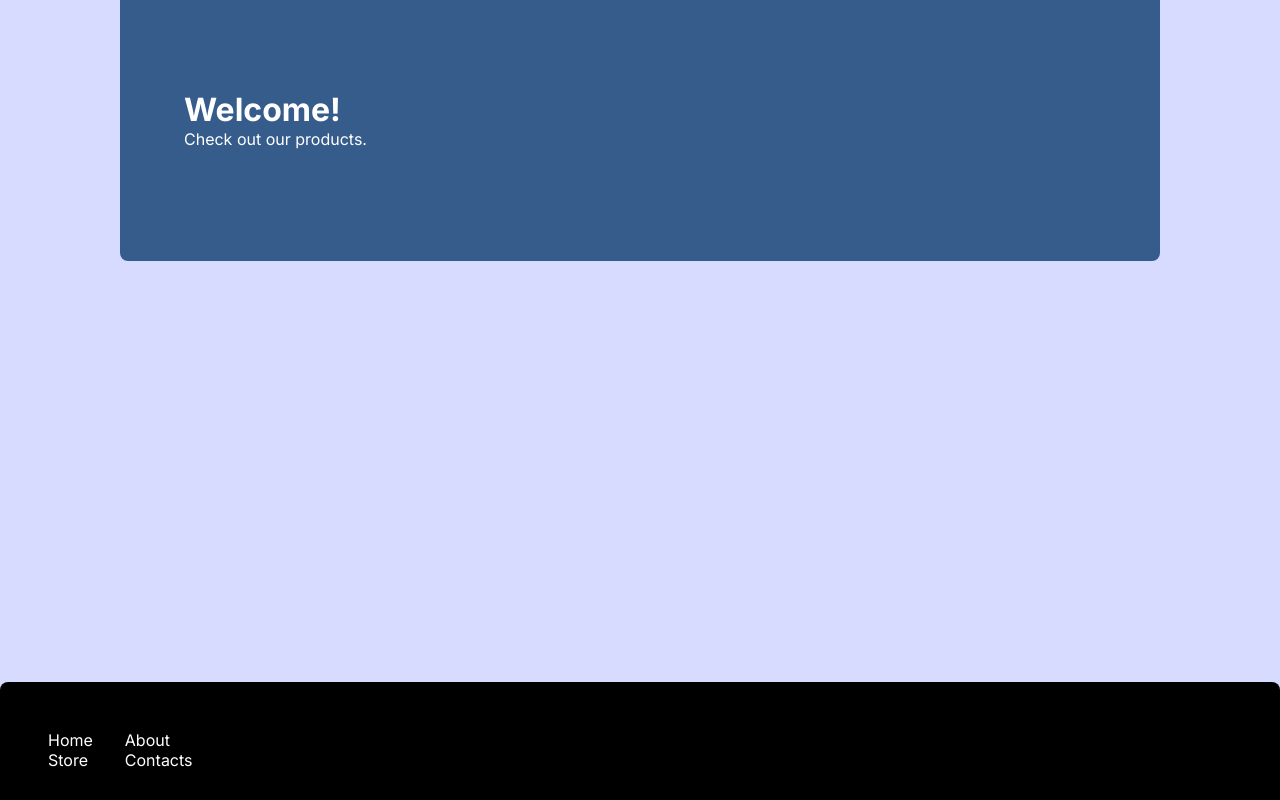
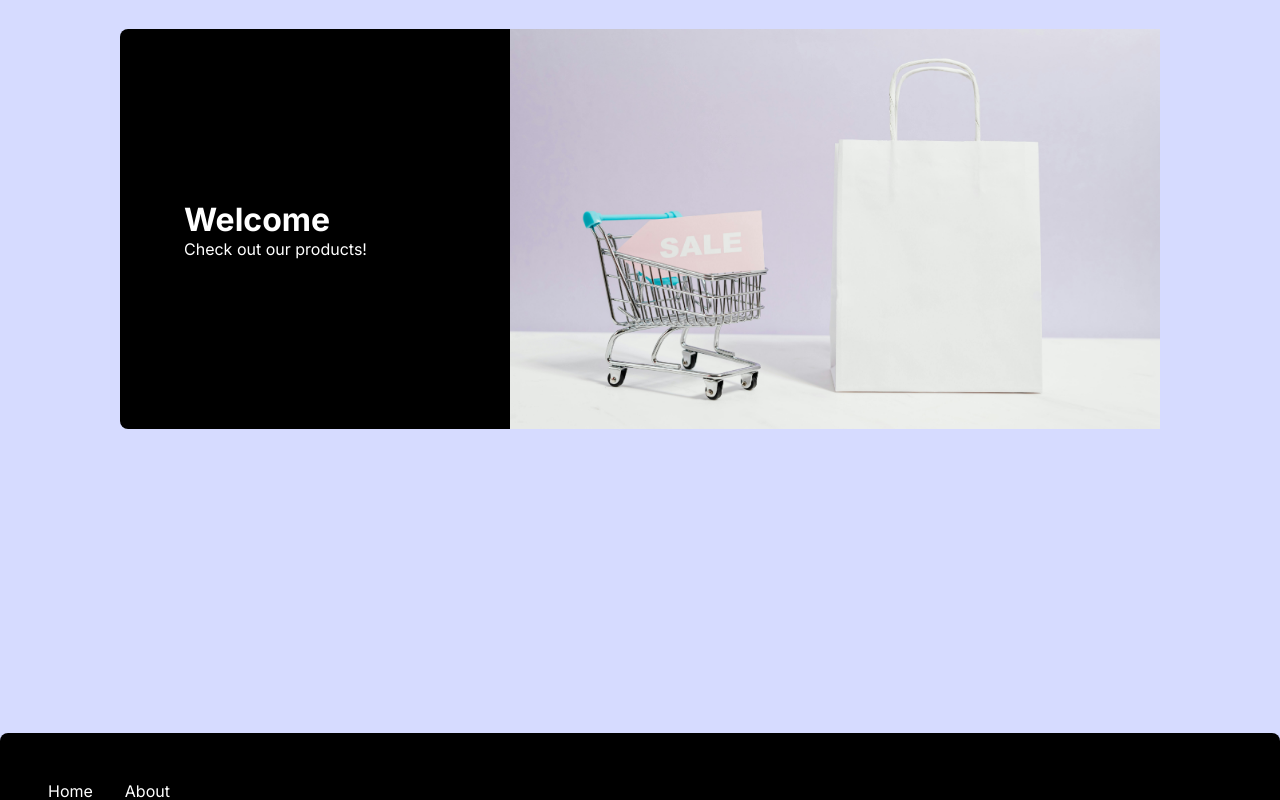
Before and after one commit to alexandreSilva604/e_commerce_front, a Next.js app: page / in a window 1280 px wide. Shown: the part 260-1060 px from the top of the page. Built offline with nearby package versions, Linux system fonts and the light colour scheme.

Commit message:
Main page additions and changes

```diff
--- a/src/app/page.js
+++ b/src/app/page.js
@@ -1,5 +1,6 @@
 import Link from "next/link";
 import styles from "./page.module.css";
+import Image from "next/image";
 
 export default function Home() {
   return (
@@ -7,8 +8,11 @@ export default function Home() {
 
       <Link href='/pages/store'>
         <div className={styles.homeMain}>
-          <h1>Welcome!</h1>
-          <p>Check out our products.</p>
+          <div className={styles.mainGroup}>
+            <h1>Welcome</h1>
+            <p>Check out our products!</p>
+          </div>
+          <Image src='/img/shopping-cart.jpg' width={650} height={400} />
         </div>
       </Link>
     </main>
--- a/src/app/page.module.css
+++ b/src/app/page.module.css
@@ -10,12 +10,12 @@
 }
 
 .homeMain {
+  display: flex;
+  justify-content: space-between;
+  align-items: center;
   color: white;
   width: 65rem;
-  padding: 4rem;
-  padding-top: 7rem;
-  padding-bottom: 7rem;
-  background-color: rgba(0, 50, 100, 0.75);
+  background-color: black;
   border-radius: 0.5rem;
 }
 
@@ -32,6 +32,8 @@
 }
 
 .footerGroup {
+  display: flex;
+  flex-direction: column;
   margin: 1rem;
 }
 
@@ -60,7 +62,11 @@
 }
 
 .logo {
-  font-size: larger;
+  font-size: 2.5rem;
+}
+
+.mainGroup {
+  margin-left: 4rem;
 }
 
 /*
--- a/src/components/footer.js
+++ b/src/components/footer.js
@@ -1,4 +1,5 @@
 import styles from '../app/page.module.css';
+import Link from "next/link";
 
 export default function Footer() {
 
@@ -6,8 +7,8 @@ export default function Footer() {
         <div style={{display: 'flex', justifyContent: 'center'}}>
             <div className={styles.footer}>
                 <div className={styles.footerGroup}>
-                    <p>Home</p>
-                    <p>Store</p>
+                    <Link href='/'>Home</Link>
+                    <Link href='/store'>Store</Link>
                 </div>
                 <div className={styles.footerGroup}>
                     <p>About</p>
```
Also changed, not shown: public/img/shopping-cart.jpg (added).
